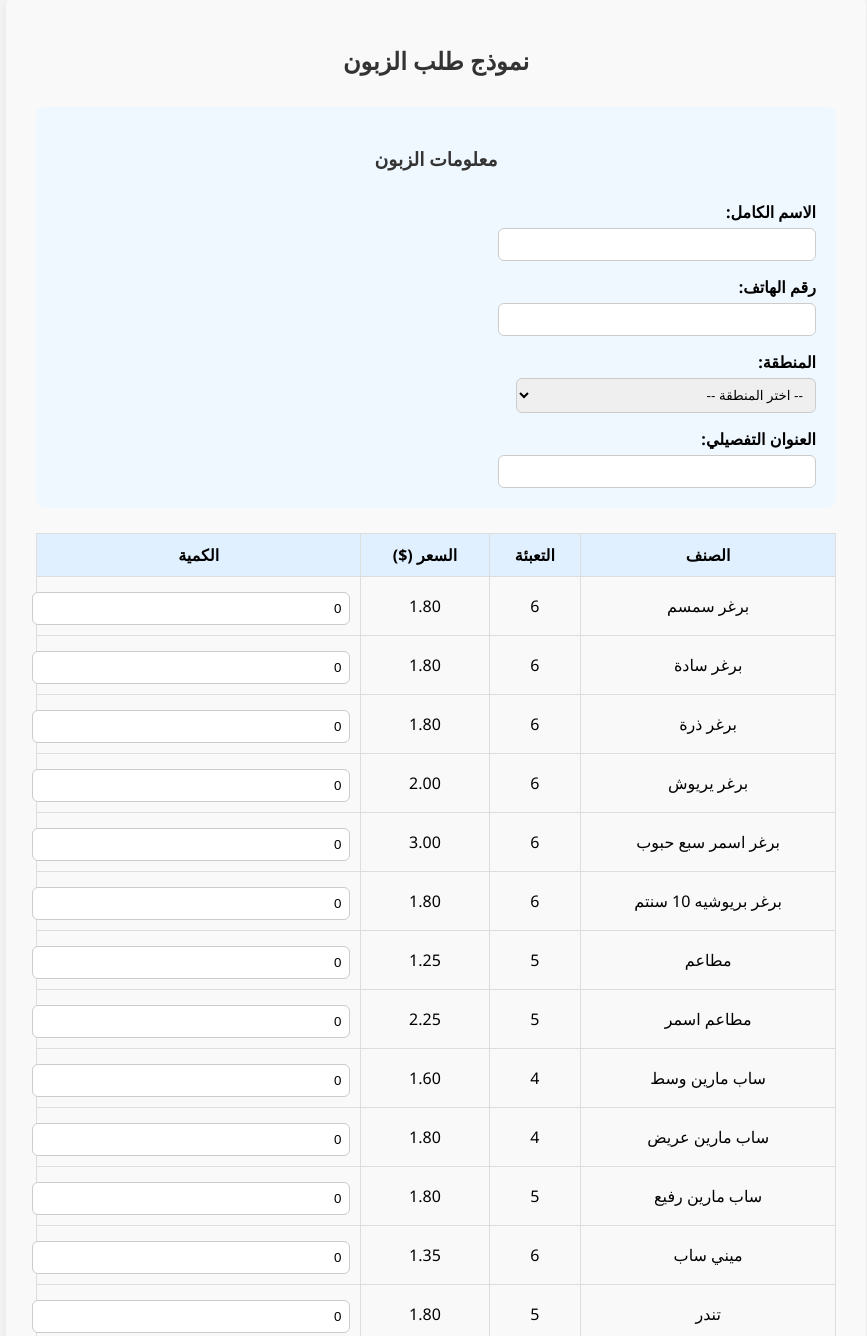
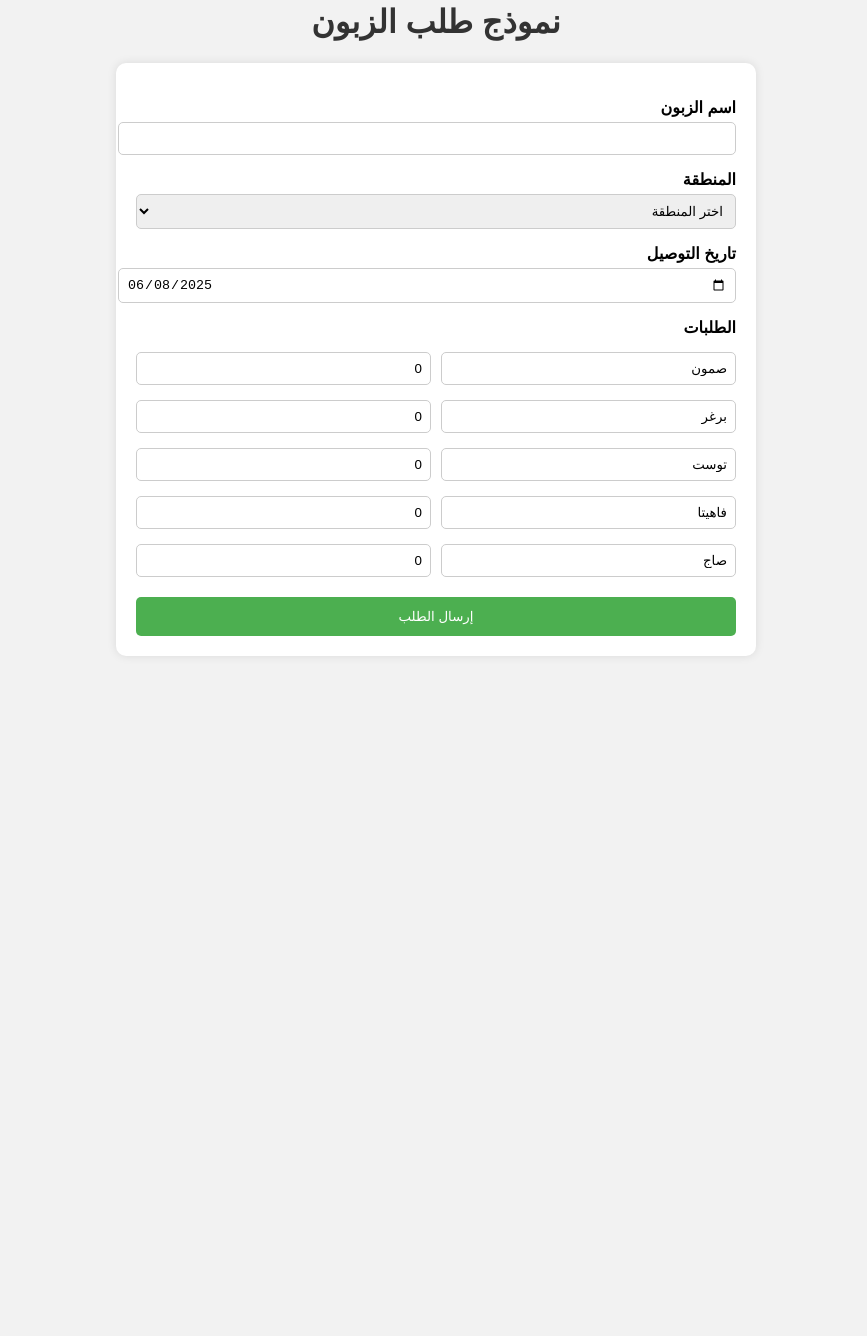
Before and after one commit to lighthouseorder/lighthouseorder, a website: page index.html in a window 1280 px wide. Shown: the part 46-1382 px from the top of the page, without its empty margins (204-1071 px from the left). After the commit the page ends 800 px from the top, so only its background shows below. Drawn offline with Linux system fonts and the light colour scheme.

Commit message:
Update index.html

```diff
--- a/index.html
+++ b/index.html
@@ -1,245 +1,171 @@
 <!DOCTYPE html>
 <html lang="ar">
 <head>
-  <meta charset="UTF-8">
-  <title>طلب الزبون</title>
+  <meta charset="UTF-8" />
+  <meta name="viewport" content="width=device-width, initial-scale=1.0"/>
+  <title>نموذج الطلب</title>
   <style>
     body {
-      font-family: 'Segoe UI', sans-serif;
+      font-family: Arial, sans-serif;
       direction: rtl;
-      margin: 40px auto;
-      max-width: 800px;
-      background-color: #f9f9f9;
-      padding: 30px;
-      border-radius: 12px;
-      box-shadow: 0 0 20px rgba(0,0,0,0.1);
+      padding: 20px;
+      background-color: #f2f2f2;
     }
-    h2, h3 {
+    h1 {
+      text-align: center;
       color: #333;
-      text-align: center;
-      margin-bottom: 30px;
     }
-    .customer-info {
-      background-color: #f0f8ff;
+    form {
+      background-color: white;
       padding: 20px;
-      border-radius: 8px;
-      margin-bottom: 20px;
+      border-radius: 10px;
+      max-width: 600px;
+      margin: auto;
+      box-shadow: 0 0 10px rgba(0,0,0,0.1);
     }
     label {
       display: block;
       margin-top: 15px;
       font-weight: bold;
     }
-    input[type="text"], input[type="number"], select {
+    input, select {
+      width: 100%;
       padding: 8px;
+      margin-top: 5px;
+      border: 1px solid #ccc;
+      border-radius: 5px;
+    }
+    .item-row {
+      display: flex;
+      gap: 10px;
+      align-items: center;
+      margin-top: 10px;
+    }
+    .item-row input {
+      flex: 1;
+    }
+    .item-name {
+      flex: 2;
+    }
+    button {
+      background-color: #4CAF50;
+      color: white;
+      border: none;
+      padding: 12px 20px;
+      margin-top: 20px;
+      cursor: pointer;
       width: 100%;
-      max-width: 300px;
-      border: 1px solid #ccc;
-      border-radius: 6px;
-      margin-top: 5px;
+      border-radius: 5px;
     }
-    table {
-      width: 100%;
-      border-collapse: collapse;
-      margin-top: 25px;
-    }
-    th, td {
-      border: 1px solid #ddd;
-      padding: 10px;
-      text-align: center;
-    }
-    th {
-      background-color: #e0f0ff;
-    }
-    .total {
-      margin-top: 25px;
-      font-size: 18px;
-      font-weight: bold;
-      text-align: left;
-    }
-    .btn {
-      background-color: #007BFF;
-      color: white;
-      padding: 12px 24px;
-      font-size: 16px;
-      border: none;
-      border-radius: 6px;
-      cursor: pointer;
-      margin-top: 20px;
-    }
-    .btn:hover {
-      background-color: #0056b3;
+    button:hover {
+      background-color: #45a049;
     }
   </style>
 </head>
 <body>
+  <h1>نموذج طلب الزبون</h1>
+  <form id="orderForm">
+    <label for="customerName">اسم الزبون</label>
+    <input type="text" id="customerName" required />
 
-  <h2>نموذج طلب الزبون</h2>
+    <label for="customerArea">المنطقة</label>
+    <select id="customerArea" required>
+      <option value="">اختر المنطقة</option>
+      <option value="الضاحية">الضاحية</option>
+      <option value="الشويفات">الشويفات</option>
+      <option value="بيروت">بيروت</option>
+      <option value="الحدث">الحدث</option>
+      <option value="حارة حريك">حارة حريك</option>
+    </select>
 
-  <form id="orderForm">
-    <div class="customer-info">
-      <h3>معلومات الزبون</h3>
+    <label for="deliveryDate">تاريخ التوصيل</label>
+    <input type="date" id="deliveryDate" value="" required />
 
-      <label>الاسم الكامل:</label>
-      <input type="text" id="customerName" required>
+    <label>الطلبات</label>
 
-      <label>رقم الهاتف:</label>
-      <input type="text" id="customerPhone" required>
-
-      <label>المنطقة:</label>
-      <select id="customerArea" required>
-        <option value="">-- اختر المنطقة --</option>
-        <option value="بيروت">بيروت</option>
-        <option value="طرابلس">طرابلس</option>
-        <option value="صيدا">صيدا</option>
-        <option value="صور">صور</option>
-        <option value="زحلة">زحلة</option>
-        <option value="جبيل">جبيل</option>
-        <option value="بعبدا">بعبدا</option>
-        <option value="النبطية">النبطية</option>
-        <option value="بعلبك">بعلبك</option>
-        <option value="عكار">عكار</option>
-        <option value="الهرمل">الهرمل</option>
-        <option value="الشوف">الشوف</option>
-        <option value="البقاع الغربي">البقاع الغربي</option>
-        <option value="كسروان">كسروان</option>
-        <option value="المتن">المتن</option>
-        <option value="الضاحية">الضاحية</option>
-        <option value="الشويفات">الشويفات</option>
-      </select>
-
-      <label>العنوان التفصيلي:</label>
-      <input type="text" id="customerAddress" required>
+    <div class="item-row">
+      <input class="item-name" type="text" value="صمون" readonly />
+      <input class="item-quantity" type="number" min="0" value="0" />
+      <span class="item-price" hidden>1.00</span>
     </div>
 
-    <table>
-      <thead>
-        <tr>
-          <th>الصنف</th>
-          <th>التعبئة</th>
-          <th>السعر ($)</th>
-          <th>الكمية</th>
-        </tr>
-      </thead>
-      <tbody id="itemsTable">
-        <!-- الأصناف -->
-      </tbody>
-    </table>
+    <div class="item-row">
+      <input class="item-name" type="text" value="برغر" readonly />
+      <input class="item-quantity" type="number" min="0" value="0" />
+      <span class="item-price" hidden>1.80</span>
+    </div>
 
-    <div class="total">مجموع الفاتورة: <span id="total">0</span> $</div>
+    <div class="item-row">
+      <input class="item-name" type="text" value="توست" readonly />
+      <input class="item-quantity" type="number" min="0" value="0" />
+      <span class="item-price" hidden>1.50</span>
+    </div>
 
-    <button type="submit" class="btn">إرسال الطلب</button>
+    <div class="item-row">
+      <input class="item-name" type="text" value="فاهيتا" readonly />
+      <input class="item-quantity" type="number" min="0" value="0" />
+      <span class="item-price" hidden>2.00</span>
+    </div>
+
+    <div class="item-row">
+      <input class="item-name" type="text" value="صاج" readonly />
+      <input class="item-quantity" type="number" min="0" value="0" />
+      <span class="item-price" hidden>1.20</span>
+    </div>
+
+    <button type="submit">إرسال الطلب</button>
   </form>
 
   <script>
-    const products = [
-      { name: "برغر سمسم", pack: 6, price: 1.8 },
-      { name: "برغر سادة", pack: 6, price: 1.8 },
-      { name: "برغر ذرة", pack: 6, price: 1.8 },
-      { name: "برغر يريوش", pack: 6, price: 2 },
-      { name: "برغر اسمر سبع حبوب", pack: 6, price: 3 },
-      { name: "برغر بريوشيه 10 سنتم", pack: 6, price: 1.8 },
-      { name: "مطاعم", pack: 5, price: 1.25 },
-      { name: "مطاعم اسمر", pack: 5, price: 2.25 },
-      { name: "ساب مارين وسط", pack: 4, price: 1.6 },
-      { name: "ساب مارين عريض", pack: 4, price: 1.8 },
-      { name: "ساب مارين رفيع", pack: 5, price: 1.8 },
-      { name: "ميني ساب", pack: 6, price: 1.35 },
-      { name: "تندر", pack: 5, price: 1.8 },
-      { name: "بول صغير", pack: 8, price: 1.5 },
-      { name: "بول كبير كل حبة بكيس", pack: 8, price: 1.75 },
-      { name: "هوت دوغ", pack: 6, price: 1.75 },
-      { name: "شاباتا ذرة", pack: 1, price: 0.5 },
-      { name: "شاباتا اسمر", pack: 1, price: 0.6 },
-      { name: "شاباتا طويل عريض", pack: 1, price: 0.75 },
-      { name: "عجينة بيتزا كبيرة", pack: 1, price: 0.75 },
-      { name: "خبز تركي", pack: 1, price: 1.75 },
-      { name: "كعكة كنافة", pack: 1, price: 0.35 },
-      { name: "كعك مطحون", pack: "1 كلغ", price: 3 },
-      { name: "بلاك برغر", pack: 6, price: 3 },
-      { name: "بطاطا برغر", pack: 6, price: 3 }
-    ];
+    // تعبئة التاريخ بشكل تلقائي
+    document.getElementById("deliveryDate").value = new Date().toISOString().split("T")[0];
 
-    const itemsTable = document.getElementById("itemsTable");
-    const totalSpan = document.getElementById("total");
-
-    products.forEach((product, index) => {
-      const row = document.createElement("tr");
-      row.innerHTML = `
-        <td>${product.name}</td>
-        <td>${product.pack}</td>
-        <td>${product.price.toFixed(2)}</td>
-        <td><input type="number" min="0" value="0" data-index="${index}" class="qtyInput"></td>
-      `;
-      itemsTable.appendChild(row);
-
-      row.querySelector(".qtyInput").addEventListener("input", calculateTotal);
-    });
-
-    function calculateTotal() {
-      let total = 0;
-      document.querySelectorAll(".qtyInput").forEach(input => {
-        const index = input.dataset.index;
-        const qty = parseInt(input.value) || 0;
-        total += qty * products[index].price;
-      });
-      totalSpan.textContent = total.toFixed(2);
-    }
-
-    document.getElementById("orderForm").addEventListener("submit", function(e) {
+    document.getElementById("orderForm").addEventListener("submit", function (e) {
       e.preventDefault();
 
+      const customerName = document.getElementById("customerName").value;
+      const customerArea = document.getElementById("customerArea").value;
+      const deliveryDate = document.getElementById("deliveryDate").value;
+
+      const itemRows = document.querySelectorAll(".item-row");
       const items = [];
-      document.querySelectorAll(".qtyInput").forEach(input => {
-        const qty = parseInt(input.value);
-        const index = input.dataset.index;
-        if (qty > 0) {
-          items.push({
-            name: products[index].name,
-            quantity: qty,
-            unitPrice: products[index].price,
-            total: (qty * products[index].price).toFixed(2)
-          });
+
+      itemRows.forEach((row) => {
+        const itemName = row.querySelector(".item-name").value;
+        const quantity = parseInt(row.querySelector(".item-quantity").value);
+        const unitPrice = parseFloat(row.querySelector(".item-price").textContent);
+        const total = (quantity * unitPrice).toFixed(2);
+
+        if (quantity > 0) {
+          items.push(`${itemName} × ${quantity} = ${total}$`);
         }
       });
 
-      if (items.length === 0) {
-        alert("الرجاء إدخال كمية لواحد على الأقل من المنتجات");
-        return;
-      }
-
-      const order = {
-        customer: document.getElementById("customerName").value.trim(),
-        phone: document.getElementById("customerPhone").value.trim(),
-        area: document.getElementById("customerArea").value,
-        address: document.getElementById("customerAddress").value.trim(),
-        items: items,
-        total: totalSpan.textContent,
-        date: new Date().toLocaleString()
+      const orderData = {
+        name: customerName,
+        area: customerArea,
+        date: deliveryDate,
+        items: items.join("\n"),
       };
 
-      saveOrder(order);
-
-      alert(`تم إرسال الطلب بنجاح!\nالزبون: ${order.customer}\nالمنطقة: ${order.area}\nالمجموع: ${order.total}$`);
-
-      document.getElementById("orderForm").reset();
-      totalSpan.textContent = "0";
-    });
-
-    function saveOrder(order) {
       fetch("https://script.google.com/macros/s/AKfycbzjC484_cZ1su58FfZkoeTQzXvM3-nMbxAhvEgSJarctv0OGwJy29pSufai7CLLtHiw2g/exec", {
         method: "POST",
-        mode: "no-cors",
+        body: JSON.stringify(orderData),
         headers: {
-          "Content-Type": "application/json"
+          "Content-Type": "application/json",
         },
-        body: JSON.stringify(order)
-      }).then(() => {
-        console.log("تم إرسال الطلب إلى Google Sheets");
-      }).catch(error => {
-        console.error("خطأ في الإرسال إلى Google Sheets:", error);
-      });
-    }
+      })
+        .then((response) => response.text())
+        .then((data) => {
+          alert("تم إرسال الطلب بنجاح!");
+          document.getElementById("orderForm").reset();
+          document.getElementById("deliveryDate").value = new Date().toISOString().split("T")[0];
+        })
+        .catch((error) => {
+          alert("حدث خطأ أثناء إرسال الطلب.");
+          console.error(error);
+        });
+    });
   </script>
 </body>
 </html>
```
